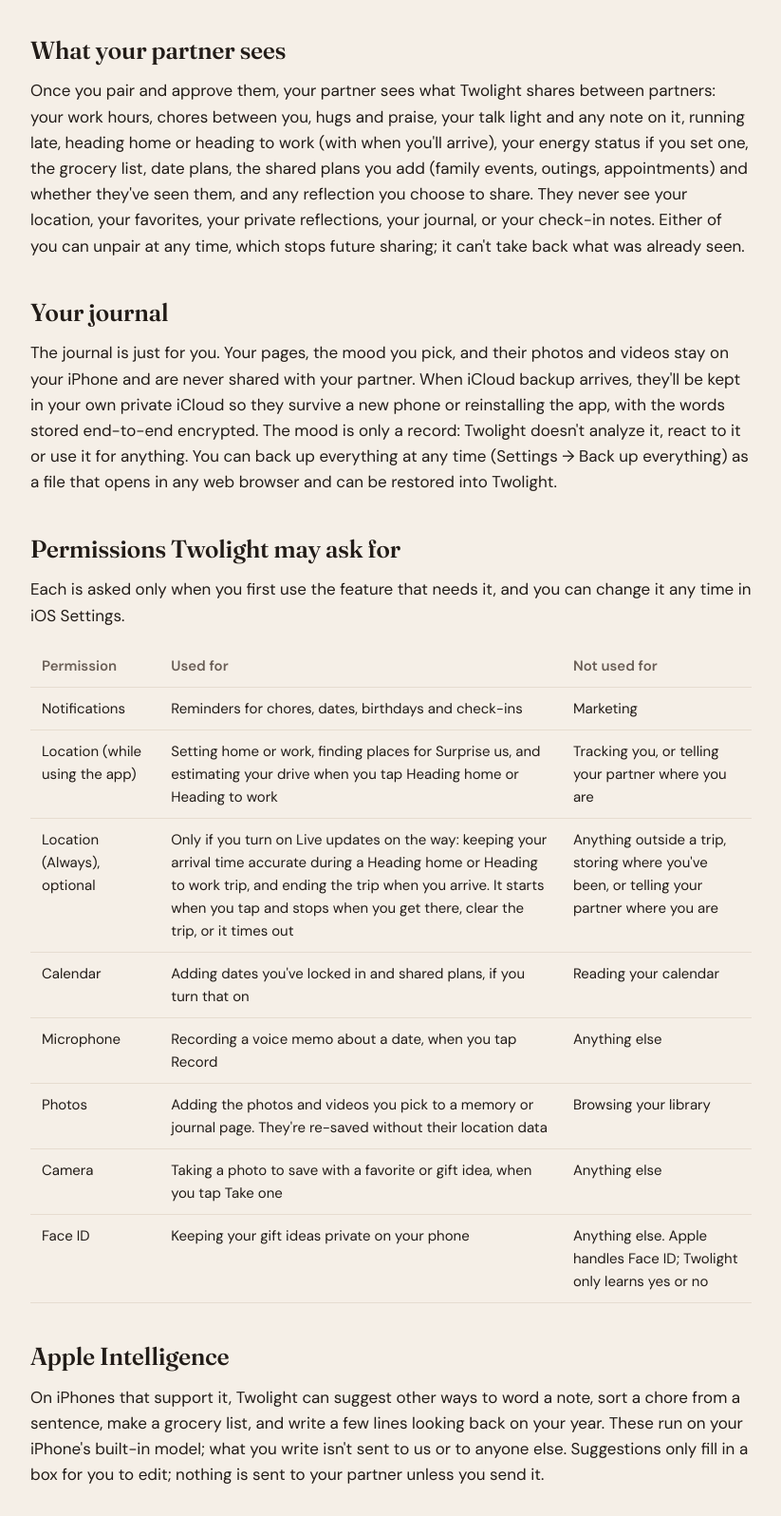
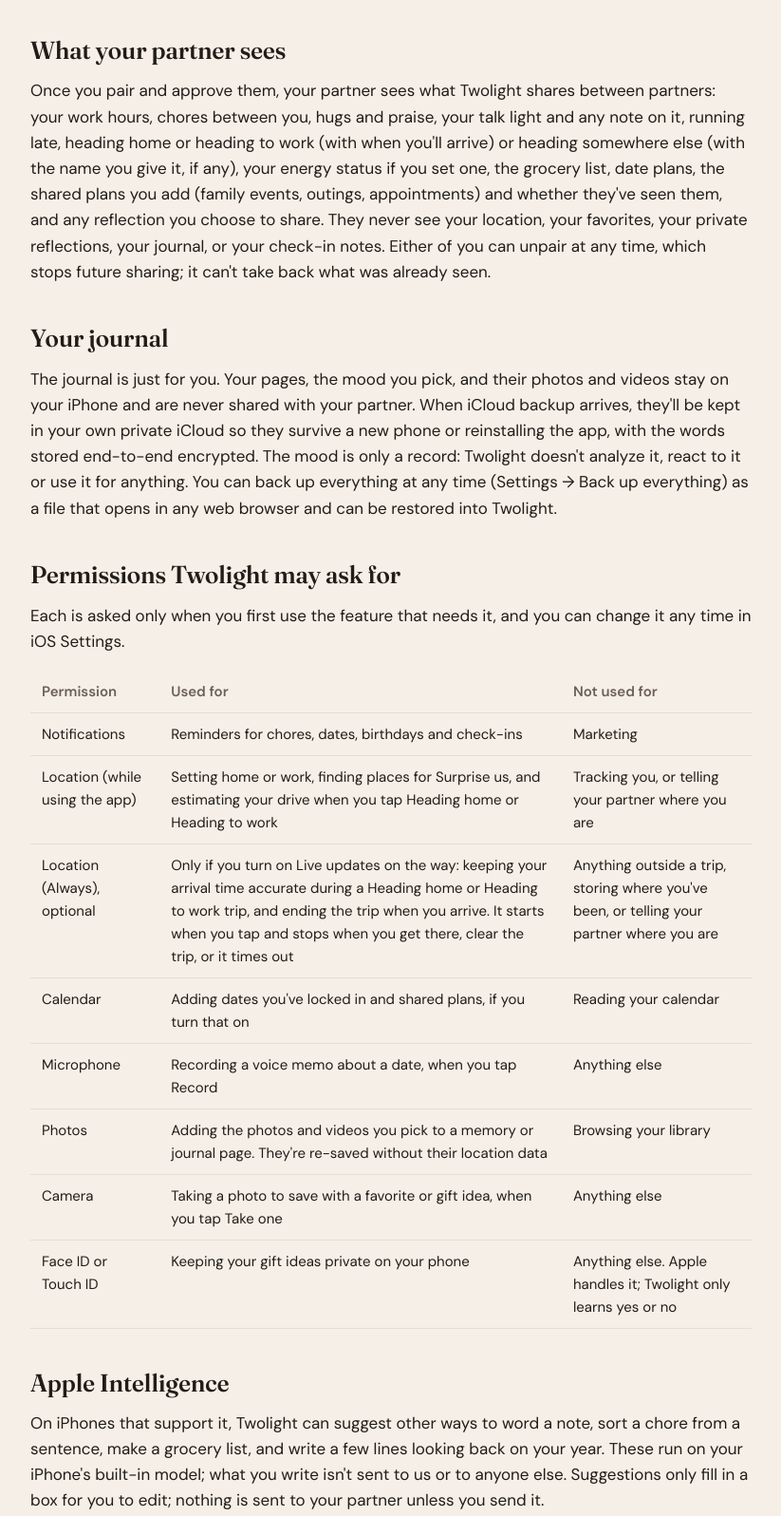
Before and after one commit to twolightapp/website, a plain HTML site: page privacy/index.html in a window 1280 px wide. Shown: the part 1838-3434 px from the top of the page at 95% size, without its empty margins (228-1051 px from the left). Drawn offline with Linux system fonts and the light colour scheme.

Commit message:
Add files via upload

```diff
--- a/privacy/index.html
+++ b/privacy/index.html
@@ -51,7 +51,7 @@
   </ul>
 
   <h2>What your partner sees</h2>
-  <p>Once you pair and approve them, your partner sees what Twolight shares between partners: your work hours, chores between you, hugs and praise, your talk light and any note on it, running late, heading home or heading to work (with when you'll arrive), your energy status if you set one, the grocery list, date plans, the shared plans you add (family events, outings, appointments) and whether they've seen them, and any reflection you choose to share. They never see your location, your favorites, your private reflections, your journal, or your check-in notes. Either of you can unpair at any time, which stops future sharing; it can't take back what was already seen.</p>
+  <p>Once you pair and approve them, your partner sees what Twolight shares between partners: your work hours, chores between you, hugs and praise, your talk light and any note on it, running late, heading home or heading to work (with when you'll arrive) or heading somewhere else (with the name you give it, if any), your energy status if you set one, the grocery list, date plans, the shared plans you add (family events, outings, appointments) and whether they've seen them, and any reflection you choose to share. They never see your location, your favorites, your private reflections, your journal, or your check-in notes. Either of you can unpair at any time, which stops future sharing; it can't take back what was already seen.</p>
 
   <h2>Your journal</h2>
   <p>The journal is just for you. Your pages, the mood you pick, and their photos and videos stay on your iPhone and are never shared with your partner. When iCloud backup arrives, they'll be kept in your own private iCloud so they survive a new phone or reinstalling the app, with the words stored end-to-end encrypted. The mood is only a record: Twolight doesn't analyze it, react to it or use it for anything. You can back up everything at any time (Settings → Back up everything) as a file that opens in any web browser and can be restored into Twolight.</p>
@@ -67,7 +67,7 @@
     <tr><td>Microphone</td><td>Recording a voice memo about a date, when you tap Record</td><td>Anything else</td></tr>
     <tr><td>Photos</td><td>Adding the photos and videos you pick to a memory or journal page. They're re-saved without their location data</td><td>Browsing your library</td></tr>
     <tr><td>Camera</td><td>Taking a photo to save with a favorite or gift idea, when you tap Take one</td><td>Anything else</td></tr>
-    <tr><td>Face ID</td><td>Keeping your gift ideas private on your phone</td><td>Anything else. Apple handles Face ID; Twolight only learns yes or no</td></tr>
+    <tr><td>Face ID or Touch ID</td><td>Keeping your gift ideas private on your phone</td><td>Anything else. Apple handles it; Twolight only learns yes or no</td></tr>
   </table>
 
   <h2>Apple Intelligence</h2>
```
